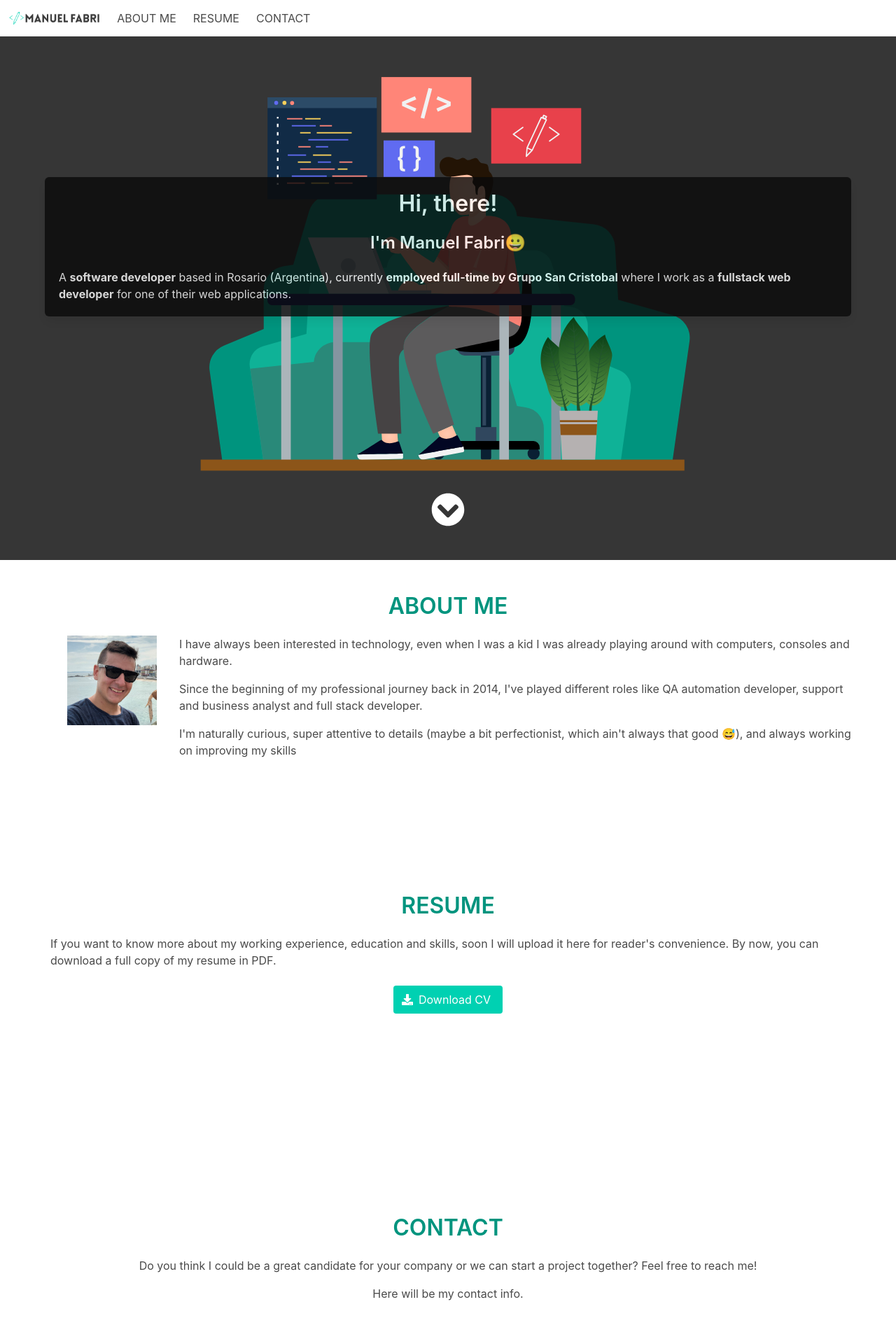
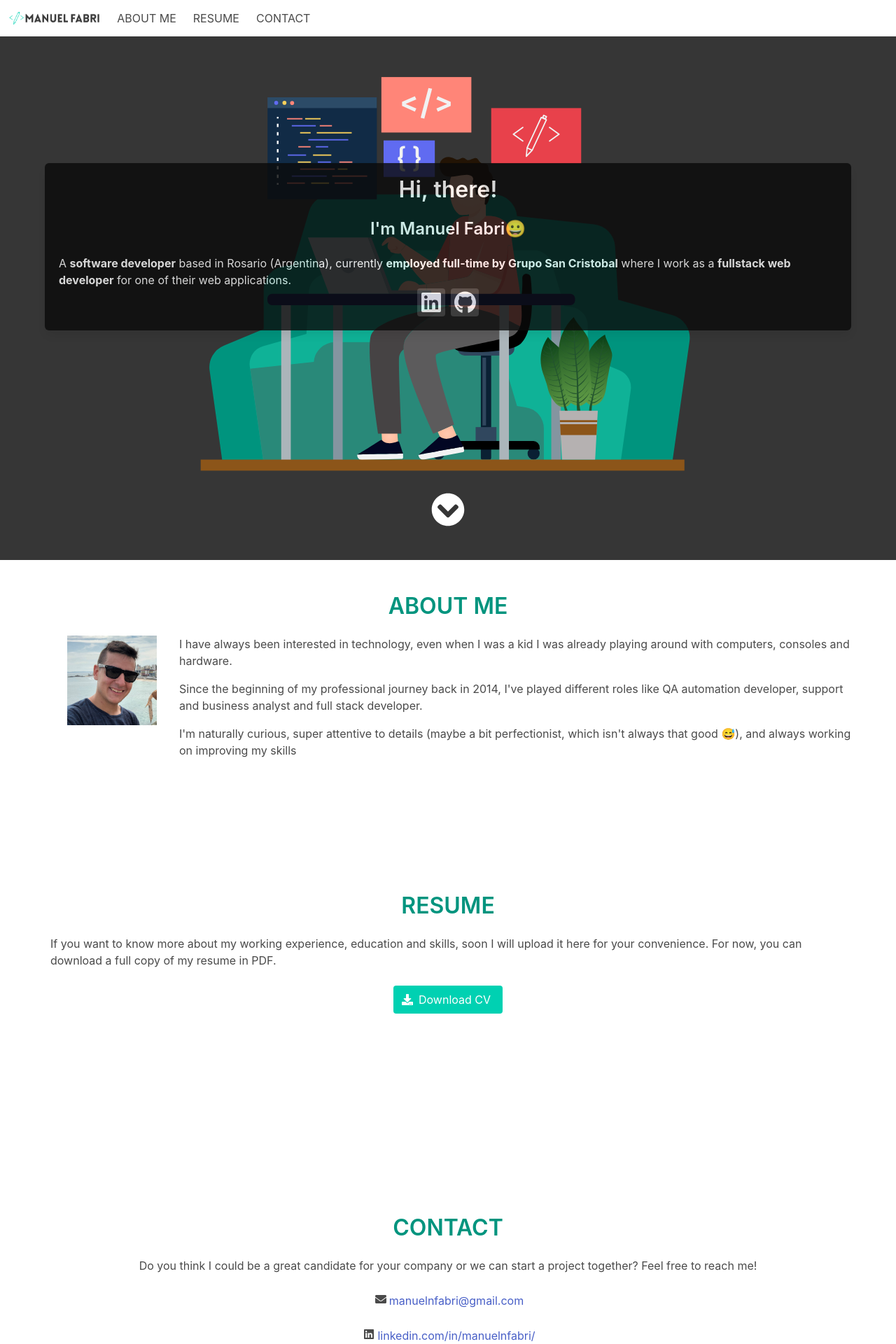
Before and after one commit to manufabri91/manuelnfabri-web, a React (Create React App) app: page / in a window 1280 px wide. Shown: the top 1920 px of the page at 70% size. Built offline with nearby package versions, Linux system fonts and the light colour scheme.

Commit message:
polished pages

```diff
--- a/src/components/About.js
+++ b/src/components/About.js
@@ -29,7 +29,7 @@ const About = () => {
               </p>
               <p>
                 I'm naturally curious, super attentive to details (maybe a bit
-                perfectionist, which ain't always that good{' '}
+                perfectionist, which isn't always that good{' '}
                 <span role='img' aria-label='auch'>
                   😅
                 </span>
--- a/src/components/Contact.js
+++ b/src/components/Contact.js
@@ -7,12 +7,31 @@ const Contact = () => {
       className='section is-medium is-black has-text-centered'
     >
       <h1 className='title has-text-primary-dark'>CONTACT</h1>
-      <div className='content container block'>
-        <p>
-          Do you think I could be a great candidate for your company or we can
-          start a project together? Feel free to reach me!
-        </p>
-        <p>Here will be my contact info.</p>
+      <div className='content container'>
+        <div className='block'>
+          <p>
+            Do you think I could be a great candidate for your company or we can
+            start a project together? Feel free to reach me!
+          </p>
+        </div>
+        <div className='block'>
+          <span class='icon'>
+            <i class='fa fa-envelope'></i>
+          </span>
+          <a href='mailto:manuelnfabri@gmail.com'>manuelnfabri@gmail.com</a>
+        </div>
+        <div className='block'>
+          <span class='icon'>
+            <i class='fab fa-linkedin is-linkedin'></i>
+          </span>
+          <a
+            href='https://www.linkedin.com/in/manuelnfabri/'
+            target='_blank'
+            rel='noopener noreferrer'
+          >
+            linkedin.com/in/manuelnfabri/
+          </a>
+        </div>
       </div>
     </section>
   )
--- a/src/components/Landing.js
+++ b/src/components/Landing.js
@@ -28,6 +28,26 @@ const Landing = () => {
               work as a <strong>fullstack web developer</strong> for one of
               their web applications.
             </p>
+            <div className='buttons has-text-centered is-flex is-justify-content-center'>
+              <button
+                className='button is-dark'
+                onClick={() =>
+                  window.open('https://www.linkedin.com/in/manuelnfabri/')
+                }
+              >
+                <span className='icon is-large'>
+                  <i className='fab fa-linkedin fa-2x'></i>
+                </span>
+              </button>
+              <button
+                className='button is-dark'
+                onClick={() => window.open('https://github.com/manufabri91')}
+              >
+                <span className='icon is-large'>
+                  <i className='fab fa-github fa-2x'></i>
+                </span>
+              </button>
+            </div>
           </div>
         </div>
       </div>
--- a/src/components/Resume.js
+++ b/src/components/Resume.js
@@ -7,8 +7,8 @@ const Resume = () => {
       <div className='content container block'>
         <p>
           If you want to know more about my working experience, education and
-          skills, soon I will upload it here for reader's convenience. By now,
-          you can download a full copy of my resume in PDF.
+          skills, soon I will upload it here for your convenience. For now, you
+          can download a full copy of my resume in PDF.
         </p>
       </div>
       <div className='block has-text-centered'>
```
